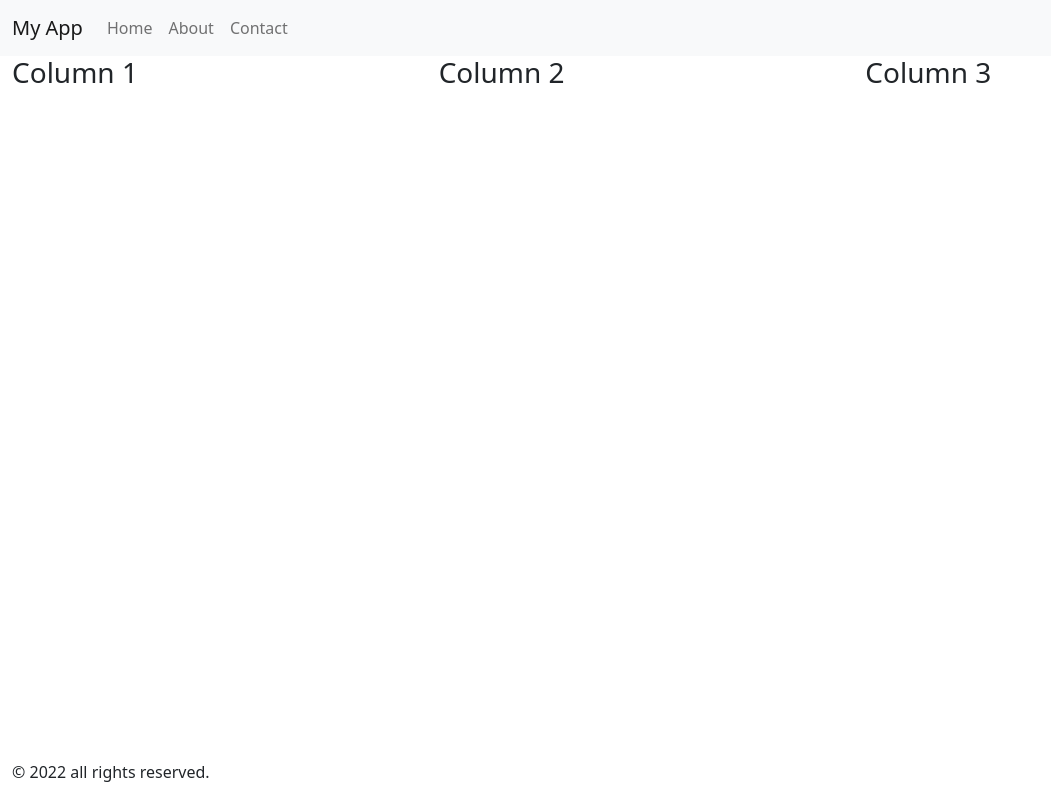
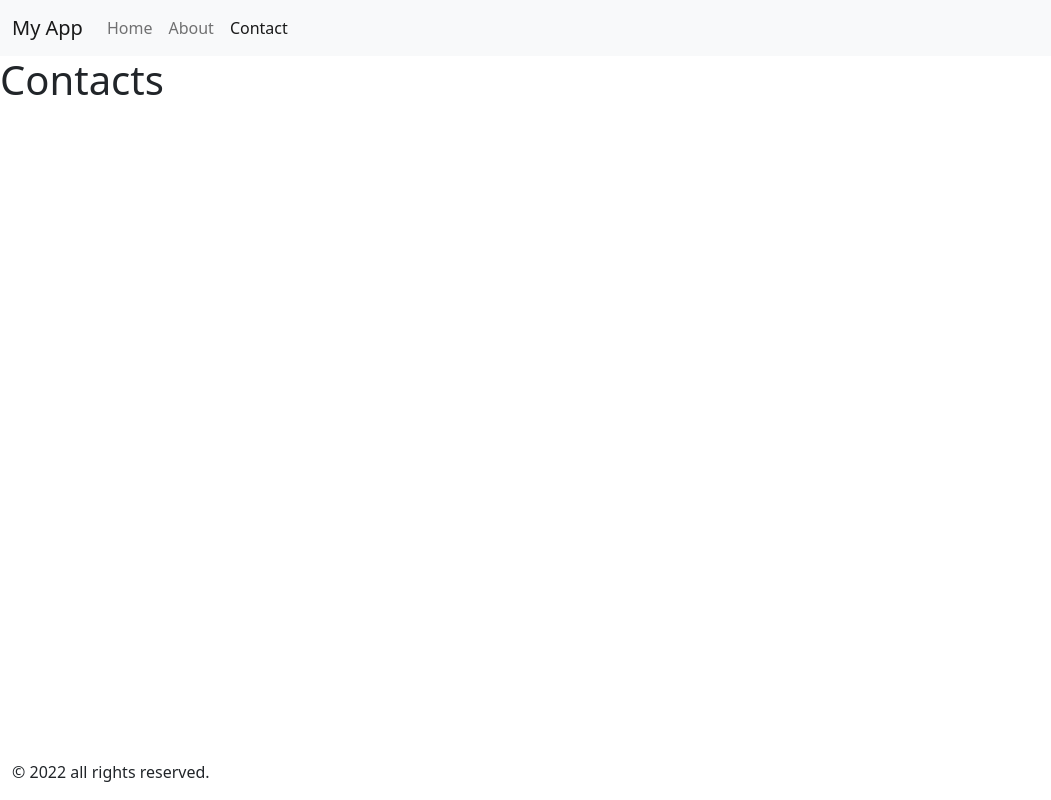
Before and after one commit to 8917KG/demo-app2022, a React (Create React App) app: page /contact in a window 1280 px wide. Shown: the whole page, without its empty margins (0-1051 px from the left). Built offline with nearby package versions, Linux system fonts and the light colour scheme.

Commit message:
added navlink and "active" to navigate

```diff
--- a/src/App.js
+++ b/src/App.js
@@ -2,6 +2,10 @@ import logo from './logo.svg';
 import './App.css';
 import { Header } from './components/Header';
 import { Footer } from './components/Footer';
+import { Routes, Route } from 'react-router-dom';
+import { Home } from './pages/Home'
+import { Contact } from './pages/Contact'
+import { About } from './pages/About'
 
 const NavData = [
   {name: "Home", path: "/", public: true},
@@ -14,20 +18,11 @@ function App() {
   return (
     <div className="App">
       <Header title = "My App" headernav = {NavData}/>
-
-      <div className='container-fluid'>
-        <div className='row'>
-          <div className='col'>
-            <h3>Column 1</h3>
-          </div>
-          <div className='col'>
-            <h3>Column 2</h3>
-          </div>
-          <div className='col'>
-            <h3>Column 3</h3>
-          </div>
-        </div>
-      </div>
+      <Routes>
+        <Route path ="/" element = {<Home/>} />
+        <Route path ="/about" element = {<About/>} />
+        <Route path ="/contact" element = {<Contact/>} />
+      </Routes>
       <Footer year = "2022" />
     </div>
   );
--- a/src/components/Header.js
+++ b/src/components/Header.js
@@ -1,9 +1,10 @@
 import { Navigation } from "./Navigation"
+import { Link} from "react-router-dom"
 export function Header(props) {
     return(
         <header className='navbar bg-light navbar-expand-lg'>
             <div className='container-fluid'>
-                <a className='navbar-brand' href='#'>{props.title}</a>
+                <Link className='navbar-brand' to='/'>{props.title}</Link>
                 <div className="collapse navbar-collapse">
                     <Navigation items = {props.headernav}/>
                 </div>
--- a/src/components/Navigation.js
+++ b/src/components/Navigation.js
@@ -1,4 +1,5 @@
 import {useState, useEffect} from 'react'
+import { NavLink } from 'react-router-dom'
 export function Navigation (props) {
     const [navItems, setNavItems] = useState([])
     useEffect( () => {
@@ -8,15 +9,15 @@ export function Navigation (props) {
     }, [props.items] )
 
     if(navItems.length > 0){
-        const NavLinks = navItems.map( (item) => {
+        const NavigationLinks = navItems.map( (item) => {
             return(
-                <a href={item.path}  className="nav-link">{item.name}</a>
+                <NavLink to={item.path}  className="nav-link">{item.name}</NavLink>
 
             )
         })
         return (
             <nav className="navbar-nav me-auto mb-2 mb-lg-0">
-                {NavLinks}
+                {NavigationLinks}
             </nav>
         )
     }
--- a/src/index.js
+++ b/src/index.js
@@ -4,12 +4,14 @@ import './index.css';
 import App from './App';
 import reportWebVitals from './reportWebVitals';
 import 'bootstrap/dist/css/bootstrap.css';
-
+import { BrowserRouter } from 'react-router-dom';
 
 const root = ReactDOM.createRoot(document.getElementById('root'));
 root.render(
   <React.StrictMode>
-    <App />
+    <BrowserRouter>
+      <App />
+    </BrowserRouter>
   </React.StrictMode>
 );
 
```
